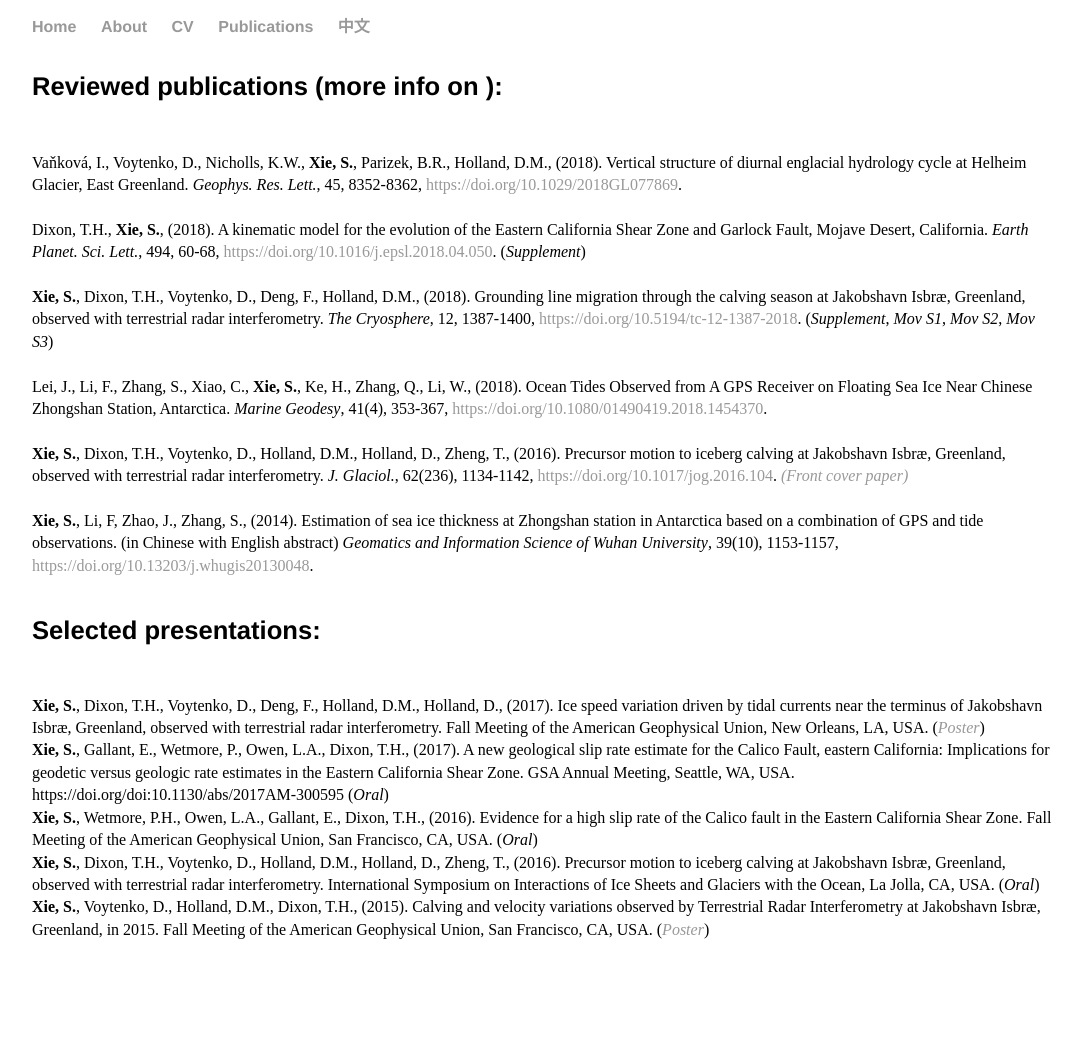
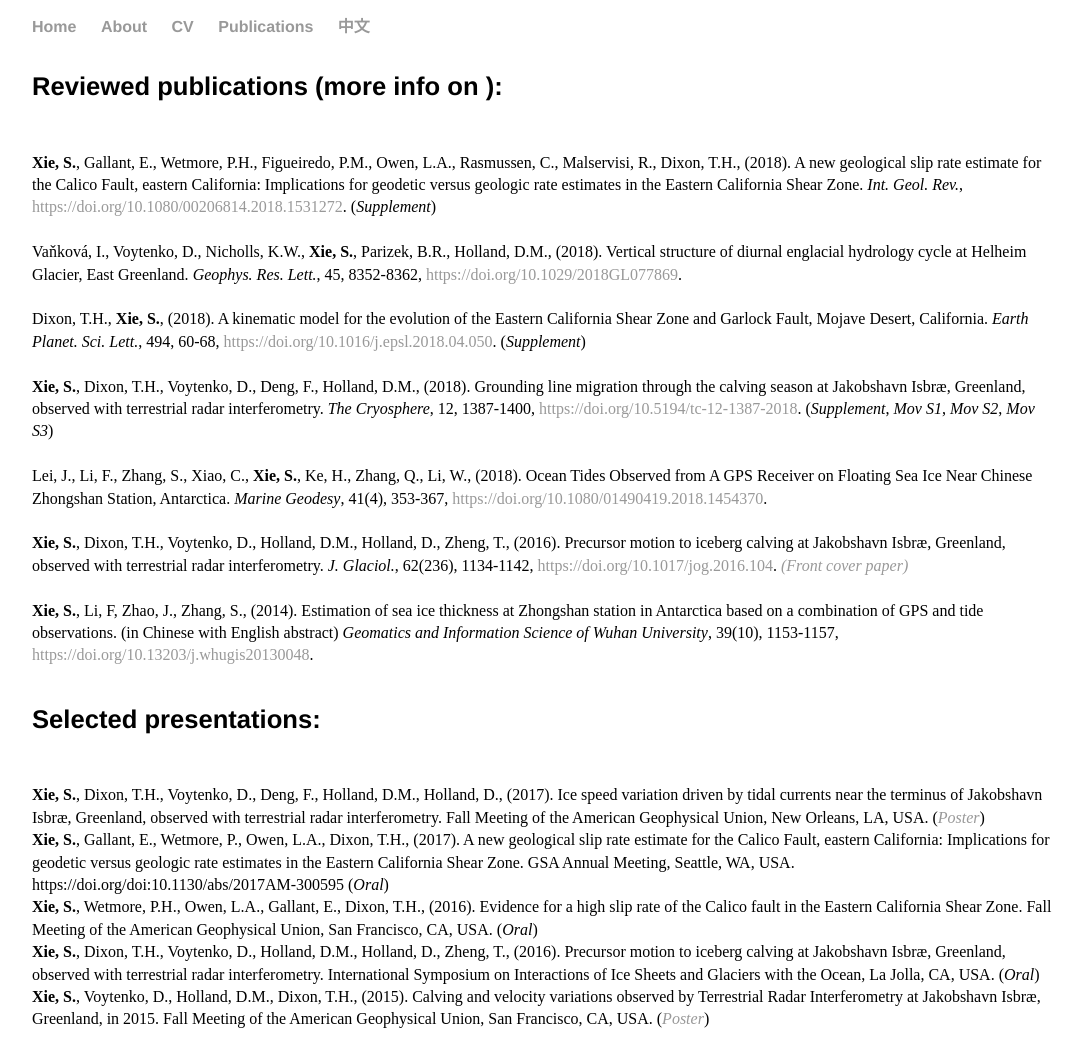
Before and after one commit to suruixie/suruixie.github.io, a Jekyll site: the page built from publications/index.html, in a window 1280 px wide. Shown: the whole page, without its empty margins (96-1178 px from the left). Built offline with Jekyll 4.4.1, drawn with Linux system fonts in a browser that asks for light colours; a style sheet for code colours, icons or effects is not loaded; before the commit the page ends 957 px from its top, so only the background shows below that.

Commit message:
Update index.html

```diff
--- a/publications/index.html
+++ b/publications/index.html
@@ -6,6 +6,8 @@
 <div class="publications">
 	<h4>Reviewed publications (more info on <a  href="https://scholar.google.com/citations?hl=en&user=kF4StsMAAAAJ&view_op=list_works"><i class="ai ai-google-scholar ai-2x"></i></a>): </h4>
 	<p style="font-size:1.0em;">
+		<strong>Xie, S.</strong>, Gallant, E., Wetmore, P.H., Figueiredo, P.M., Owen, L.A., Rasmussen, C., Malservisi, R., Dixon, T.H., (2018). A new geological slip rate estimate for the Calico Fault, eastern California: Implications for geodetic versus geologic rate estimates in the Eastern California Shear Zone. <em>Int. Geol. Rev.</em>, <a href="https://doi.org/10.1080/00206814.2018.1531272">https://doi.org/10.1080/00206814.2018.1531272</a>.  (<em><a href="../suppl/2018/Xie_2018_IGR_supp.pdf" style="color:#000000;">Supplement</a></em>)<br>
+		<br style="line-height:0.1em">
 		Vaňková, I., Voytenko, D., Nicholls, K.W., <strong>Xie, S.</strong>, Parizek, B.R., Holland, D.M., (2018). Vertical structure of diurnal englacial hydrology cycle at Helheim Glacier, East Greenland. <em>Geophys. Res. Lett.</em>, 45, 8352-8362, <a href="https://doi.org/10.1029/2018GL077869">https://doi.org/10.1029/2018GL077869</a>. <br>
 		<br style="line-height:0.1em">
 		Dixon, T.H., <strong>Xie, S.</strong>, (2018). A kinematic model for the evolution of the Eastern California Shear Zone and Garlock Fault, Mojave Desert, California. <em>Earth Planet. Sci. Lett.</em>, 494, 60-68, <a href="https://doi.org/10.1016/j.epsl.2018.04.050">https://doi.org/10.1016/j.epsl.2018.04.050</a>. (<em><a href="../suppl/2018/Dixon&Xie_2018_EPSL_supp.pdf" style="color:#000000;">Supplement</a></em>)<br>
```
